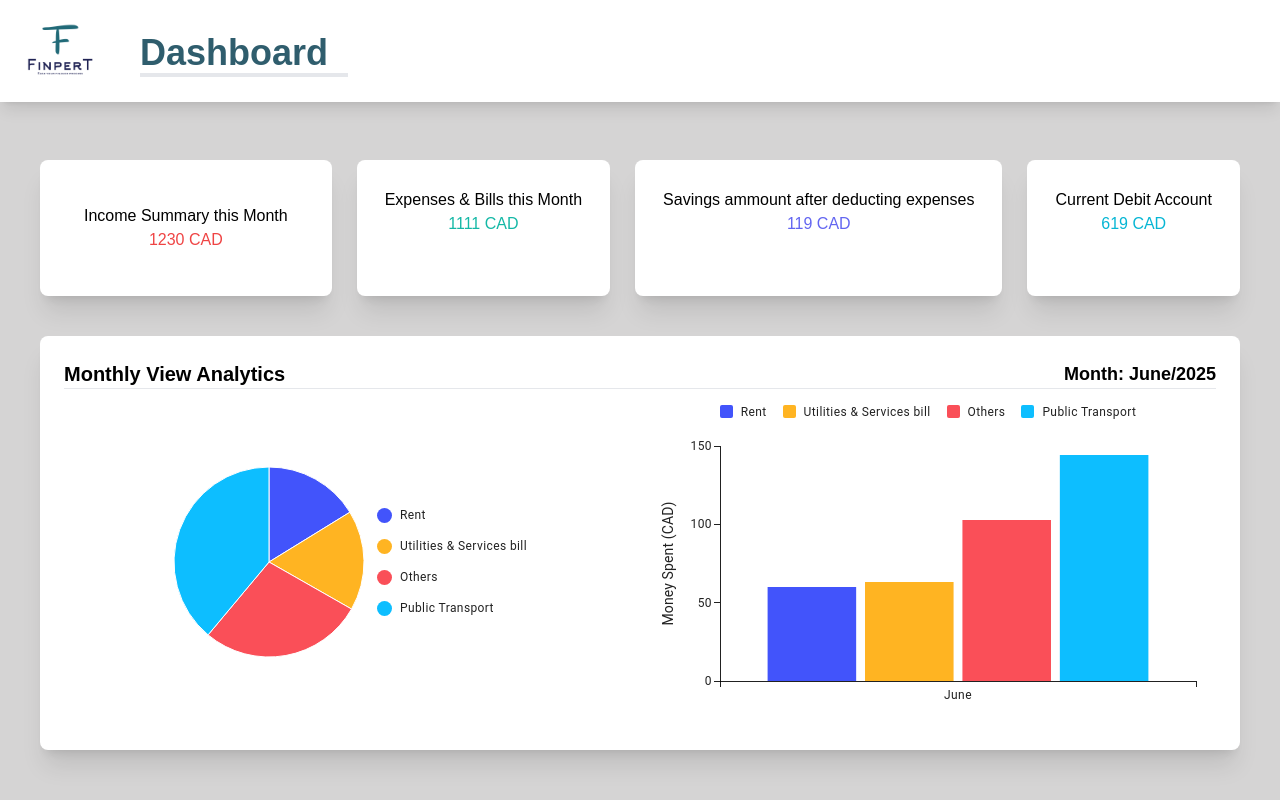
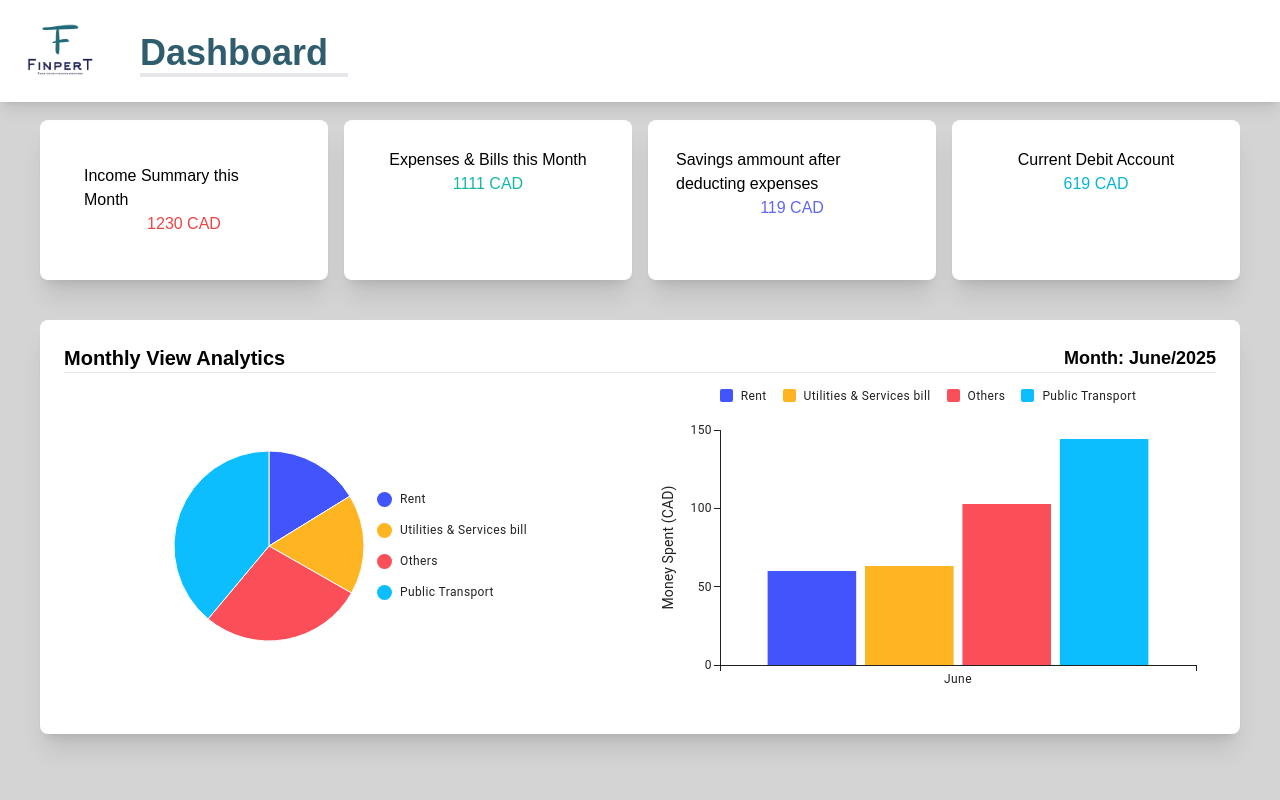
Before and after one commit to tienphap1405/financial-tracker-web-app, a Next.js app: page /with-nav-dashboard/overview-page in a window 1280 px wide. Built offline with nearby package versions, Linux system fonts and the light colour scheme.

Commit message:
Update overview-table.js

```diff
--- a/app/components/overview-table.js
+++ b/app/components/overview-table.js
@@ -25,7 +25,8 @@ export default function Overview() {
 
     return (
         <div className='flex flex-col pt-10 mx-auto'>
-            <div className='flex flex-row mt-10 ml-10 mr-10 justify-between'>
+
+            <div className='grid grid-cols-4 gap-4 mx-10'>
                 <div className="flex bg-white p-10 rounded-lg shadow-xl flex-col text-black border-1">
                     <div className="flex flex-col items-center p-1">
                         <h1>Income Summary this Month</h1>
```
